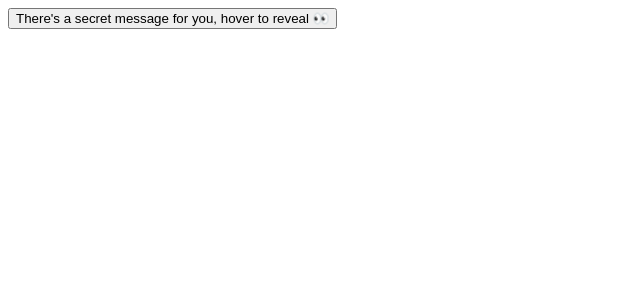
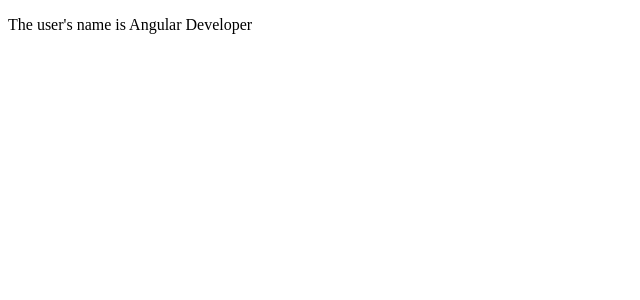
Before and after one commit to sedeeki-v2/angular-tutorial, an Angular app: page / in a window 1280 px wide. Shown: the top 300 px of the page, without its empty margins (0-640 px from the left). Built offline with nearby package versions, Linux system fonts and the light colour scheme.

Commit message:
Learned @Input for Component Communication

```diff
--- a/src/app/app.component.ts
+++ b/src/app/app.component.ts
@@ -1,39 +1,12 @@
-import { Component } from '@angular/core';
-import { RouterOutlet } from '@angular/router';
-
-@Component({
-  selector: 'app-user',
-  template: `
-    Username: {{ username }}
-  `,
-  standalone: true,
-})
-export class UserComponent {
-  username = 'youngTech';
-}
+import {Component} from '@angular/core';
+import {UserComponent} from './user.component';
 
 @Component({
   selector: 'app-root',
   template: `
-    <button (click)="greet()">
-      <section (mouseover)="onMouseOver()">
-        There's a secret message for you, hover to reveal 👀
-        {{ message }}
-      </section>
-    </button>
+    <app-user occupation="Angular Developer"><app-user/>
   `,
   standalone: true,
-  imports: [],
+  imports: [UserComponent],
 })
-export class AppComponent {
-
-  message = "";
-
-  greet() {
-    console.log("Hi there, my name is Omar!");
-  }
-
-  onMouseOver() {
-    this.message = 'Way to go 🚀';
-  }
-}
+export class AppComponent {}
--- /dev/null
+++ b/src/app/user.component.ts
@@ -0,0 +1,12 @@
+import {Component, Input} from '@angular/core';
+
+@Component({
+  selector: 'app-user',
+  template: `
+    <p>The user's name is {{occupation}}</p>
+  `,
+  standalone: true,
+})
+export class UserComponent {
+    @Input() occupation = '';
+}
```
